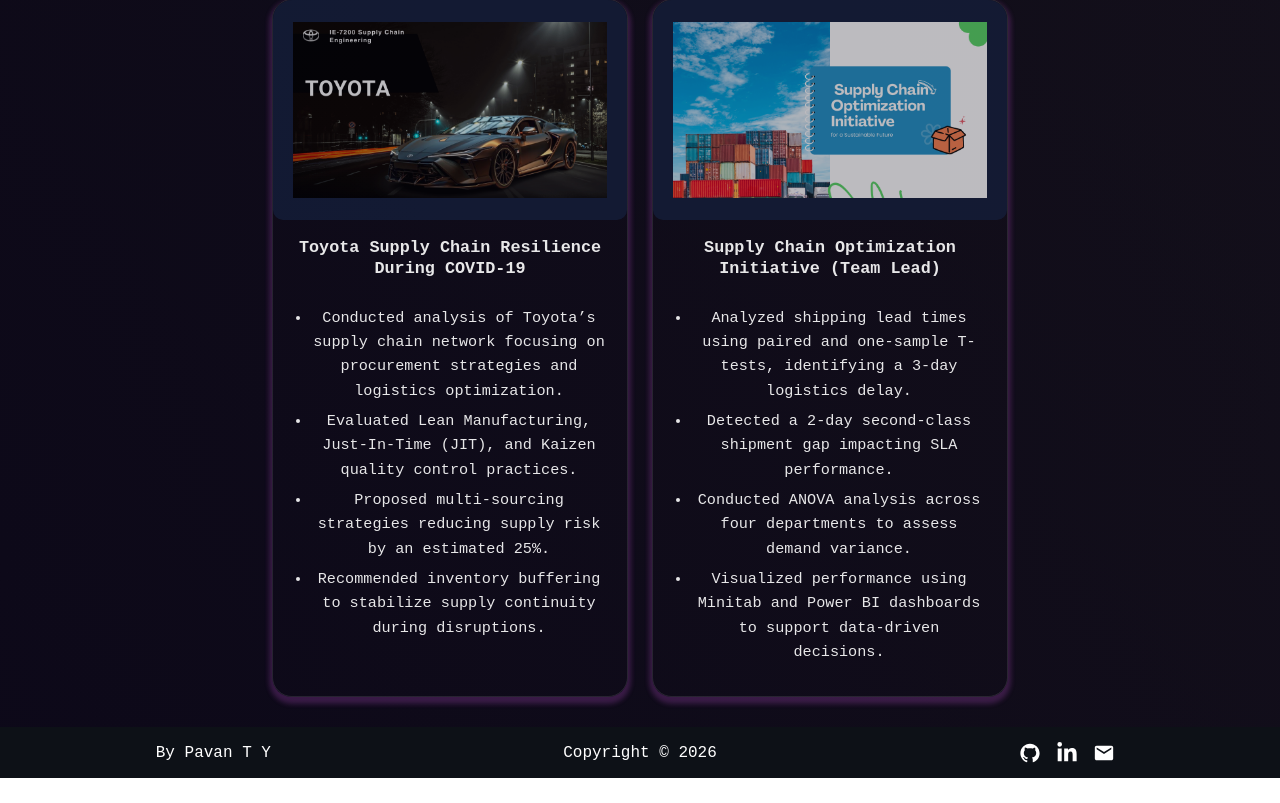
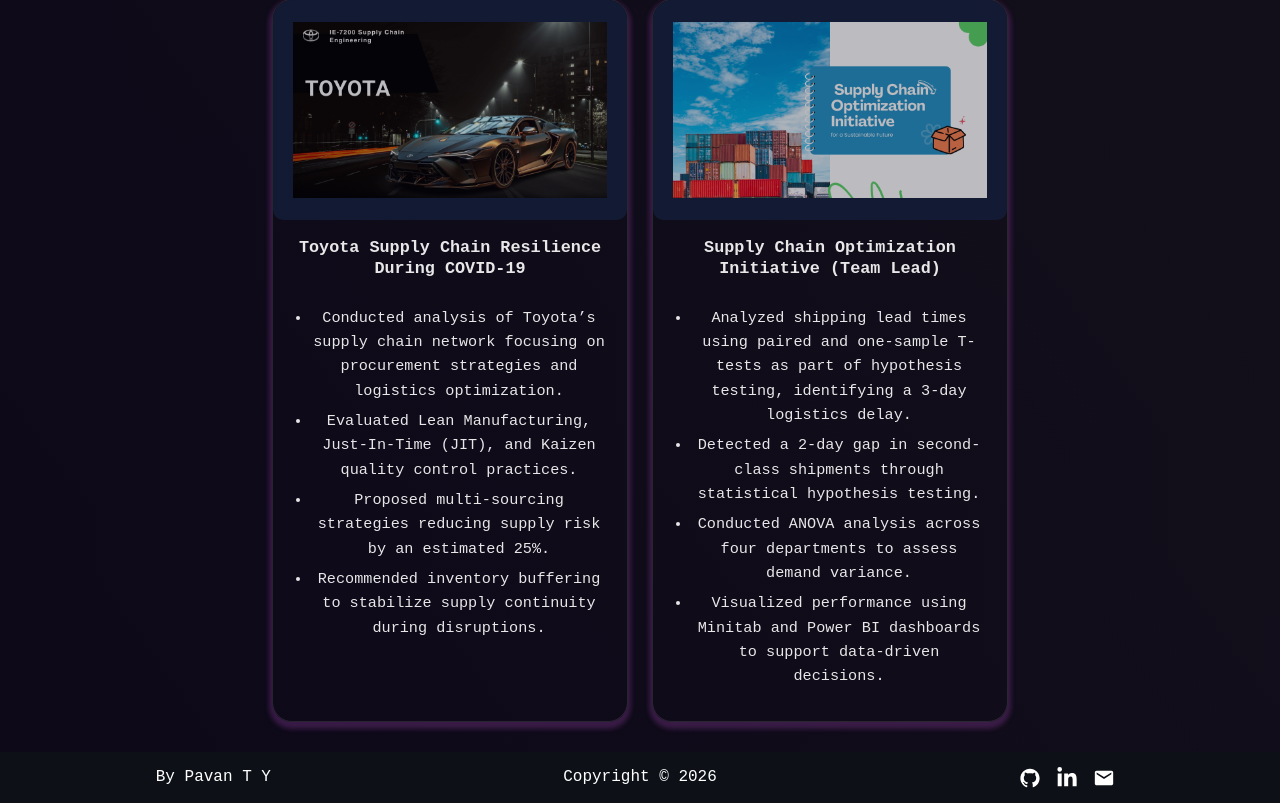
Before and after one commit to pavanty/pavanty-portfolio, a React (Create React App) app: page /pavanty-portfolio/project in a window 1280 px wide. Shown: the part 1040-1843 px from the top of the page. Before the commit the page ends 1818 px from the top, so only its background shows below. Built offline with nearby package versions, Linux system fonts and the light colour scheme; a web font is replaced by a local one.

Commit message:
updated issued-1

```diff
--- a/src/components/Projects/Projects.js
+++ b/src/components/Projects/Projects.js
@@ -110,10 +110,12 @@
               title="Supply Chain Optimization Initiative (Team Lead)"
               description={
                 <ul>
-                  <li>Analyzed shipping lead times using paired and one-sample T-tests, identifying a 3-day logistics delay.</li>
-                  <li>Detected a 2-day second-class shipment gap impacting SLA performance.</li>
-                  <li>Conducted ANOVA analysis across four departments to assess demand variance.</li>
-                  <li>Visualized performance using Minitab and Power BI dashboards to support data-driven decisions.</li>
+
+  <li>Analyzed shipping lead times using paired and one-sample T-tests as part of hypothesis testing, identifying a 3-day logistics delay.</li>
+  <li>Detected a 2-day gap in second-class shipments through statistical hypothesis testing.</li>
+  <li>Conducted ANOVA analysis across four departments to assess demand variance.</li>
+  <li>Visualized performance using Minitab and Power BI dashboards to support data-driven decisions.</li>
+
                 </ul>
               }
             />
```
